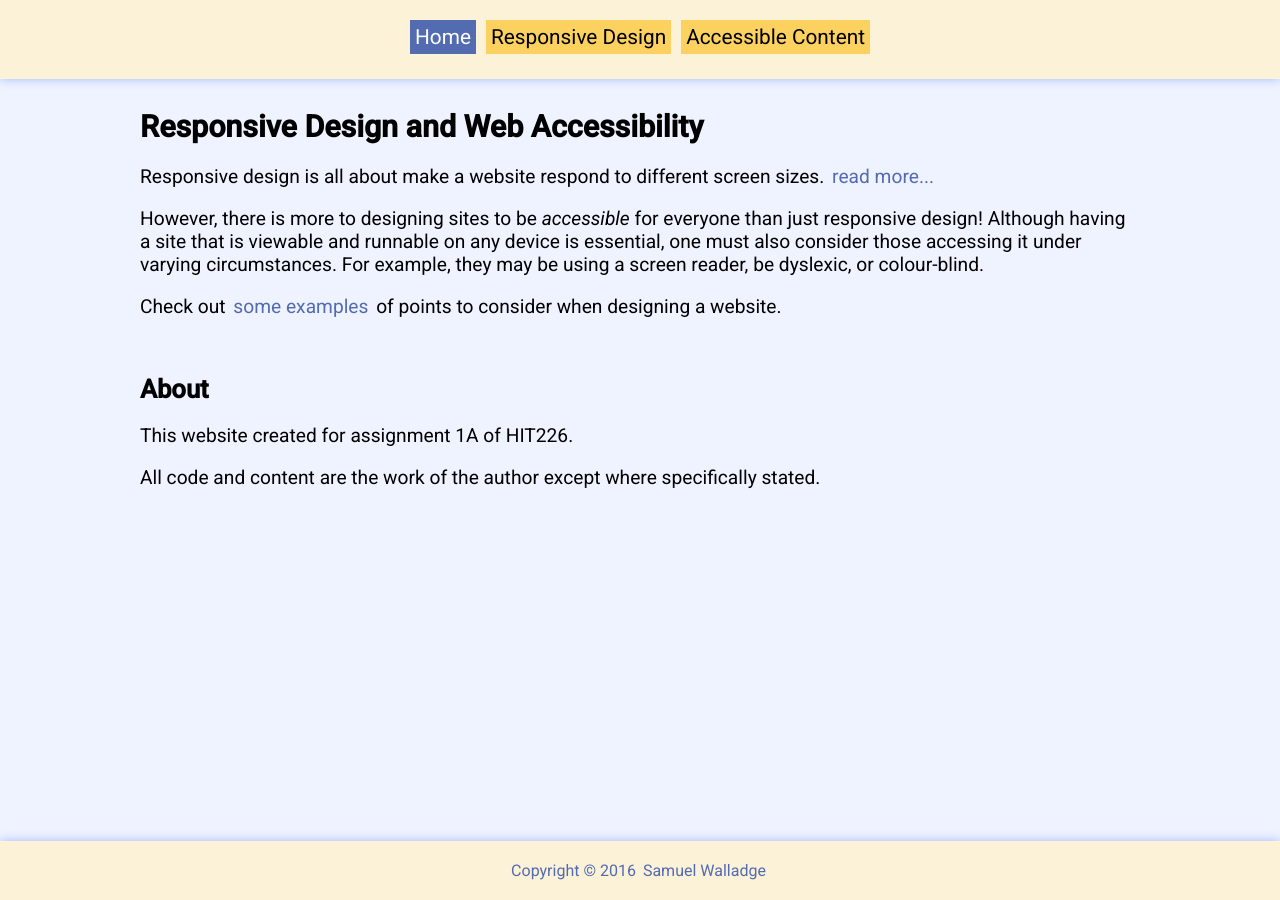
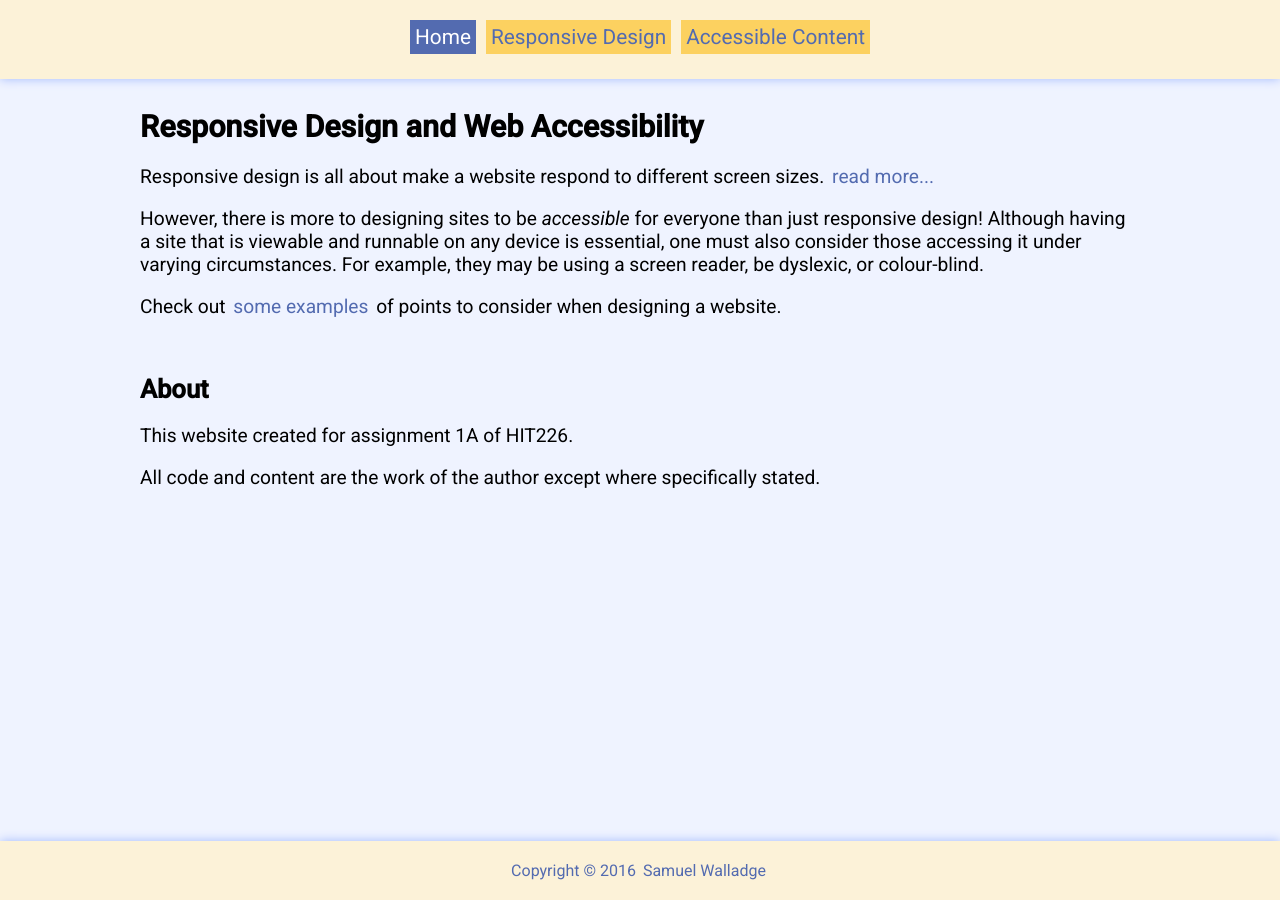
Before and after one commit to swalladge/hit226-a1, a Jekyll site: the page built from index.html, in a window 1280 px wide. Built offline with Jekyll 4.4.1, drawn with Linux system fonts in a browser that asks for light colours.

Commit message:
updated link color in nav items

```diff
--- a/_sass/_headerfooter.scss
+++ b/_sass/_headerfooter.scss
@@ -19,7 +19,7 @@ footer, header {
 }
 
 .nav-item {
-  color: $base-font-color;
+  color: $color-a1;
   background-color: $color-a4;
   display: inline-block;
   text-decoration: none;
```
